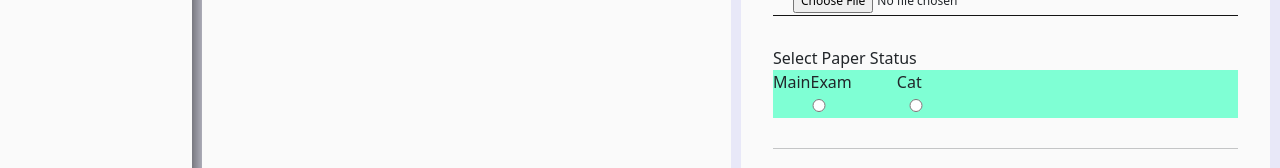
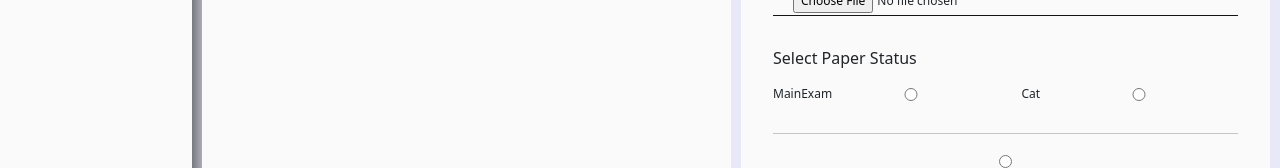
Before and after one commit to johnkatua/Tuk-Past-Paper-Repo, a React (Vite) app: page /admin-papers in a window 1280 px wide. Shown: the part 277-445 px from the top of the page. Built offline with nearby package versions, Linux system fonts and the light colour scheme; no server answers.

Commit message:
changed the font size for the paper status

```diff
--- a/src/pages/Admin/Paper/PaperDetails.jsx
+++ b/src/pages/Admin/Paper/PaperDetails.jsx
@@ -49,11 +49,11 @@ const PaperDetails = () => {
       <div className="form--container__group">
         <div>Select Paper Status</div>
         <div className="form--container__status">
-          <div>
+          <div className="form--status__firstRow">
             MainExam
             <input type="radio" value="mainExam" name="status" />
           </div>
-          <div>
+          <div className="form--status__secondRow">
             Cat
             <input type="radio" value="cat" name="status" />
           </div>
--- a/src/pages/index.css
+++ b/src/pages/index.css
@@ -302,9 +302,22 @@ td {
 .form--container__status {
   display: flex;
   align-items: center;
-  /* justify-content: flex-start; */
+  margin-top: 15px;
   gap: 2rem;
-  background-color: aquamarine;
+}
+
+.form--status__firstRow {
+  display: flex;
+  align-items: center;
+  width: 50%;
+  font-size: 12px;
+}
+
+.form--status__secondRow {
+  display: flex;
+  align-items: center;
+  width: 50%;
+  font-size: 12px;
 }
 
 .form--container__btns {
```
